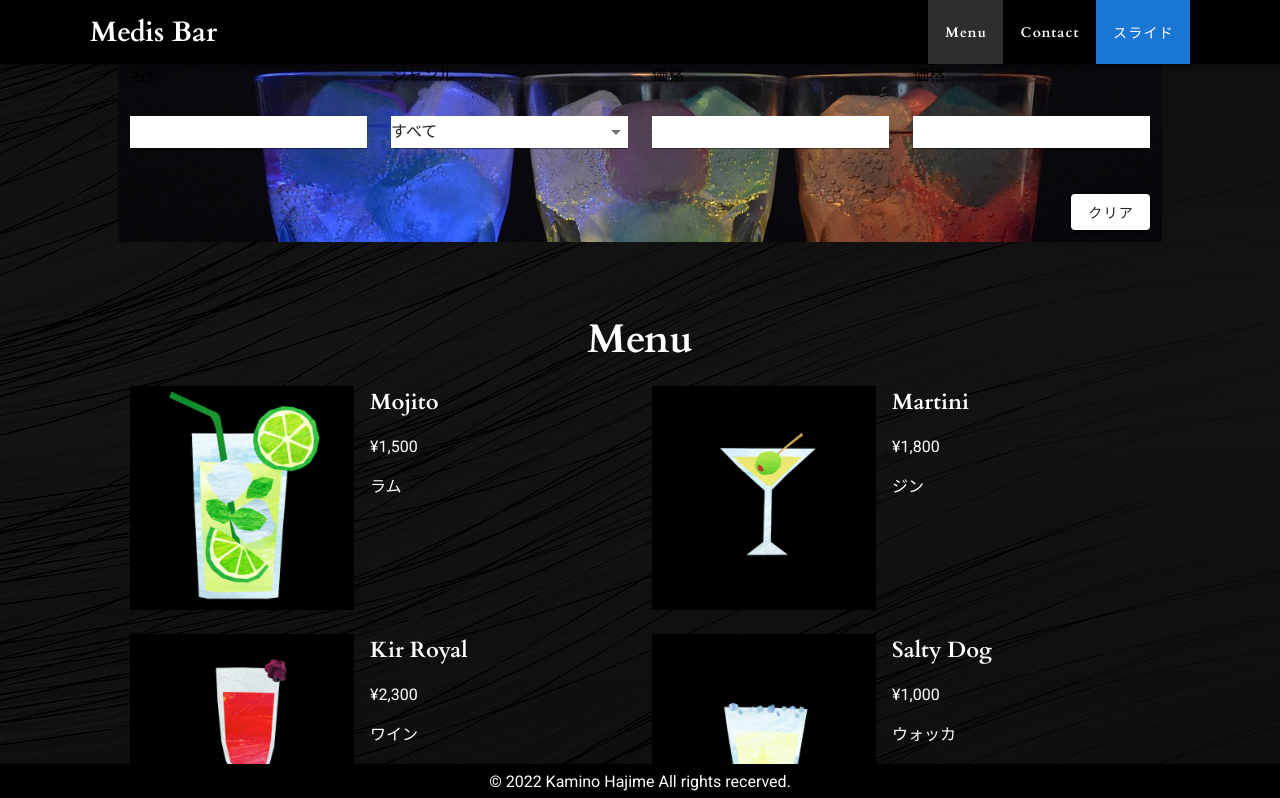
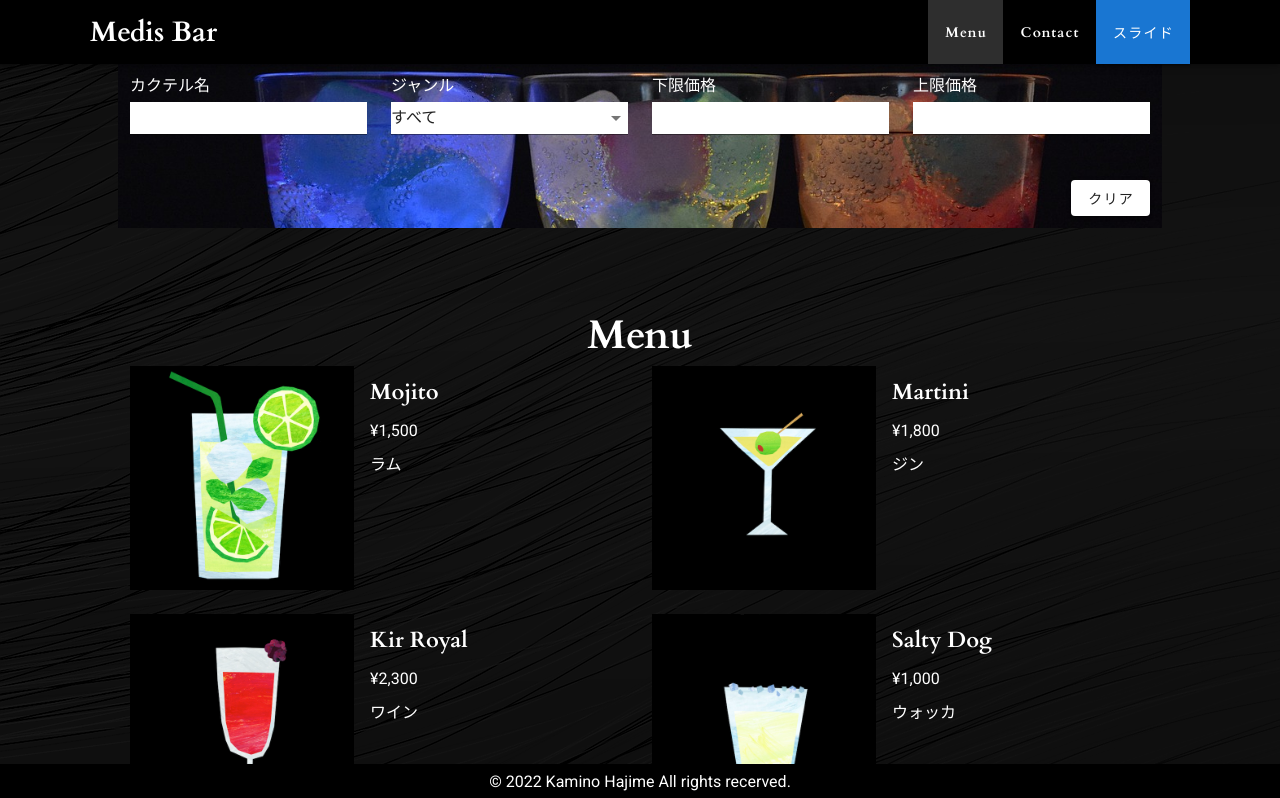
Before and after one commit to iden1107/Medis-Bar, a Nuxt app: page /menu in a window 1280 px wide. Shown: the top 798 px of the page. Built offline with nearby package versions, Linux system fonts and the light colour scheme.

Commit message:
[modify]検索バー

```diff
--- a/pages/menu.vue
+++ b/pages/menu.vue
@@ -10,7 +10,7 @@
         <v-row class="search-bar">
           <!-- 名前検索 -->
           <v-col cols="6" md="3">
-            <p>名称</p>
+            <p>カクテル名</p>
             <v-textarea
               label=""
               v-model="search.name"
@@ -29,11 +29,12 @@
               color="black"
               item-color="black"
               background-color="white"
+              class="p-0"
             ></v-select>
           </v-col>
           <!-- 金額検索（下限・上限） -->
           <v-col cols="6" md="3">
-            <p>価格</p>
+            <p>下限価格</p>
             <v-textarea
               v-model="search.lowerPrice"
               rows="1"
@@ -43,7 +44,7 @@
             </v-textarea>
           </v-col>
           <v-col cols="6" md="3">
-            <p>価格</p>
+            <p>上限価格</p>
             <v-textarea
               v-model="search.upperPrice"
               rows="1"
@@ -91,6 +92,13 @@
 .container {
   max-width: 1100px;
   padding: 0 5vh 10vh;
+  p{
+    margin: 10px 0 0;
+    color: white;
+  }
+  .v-textarea,.v-select{
+    padding-top: 0;
+  }
 }
 img{
   width: 45%;
```
